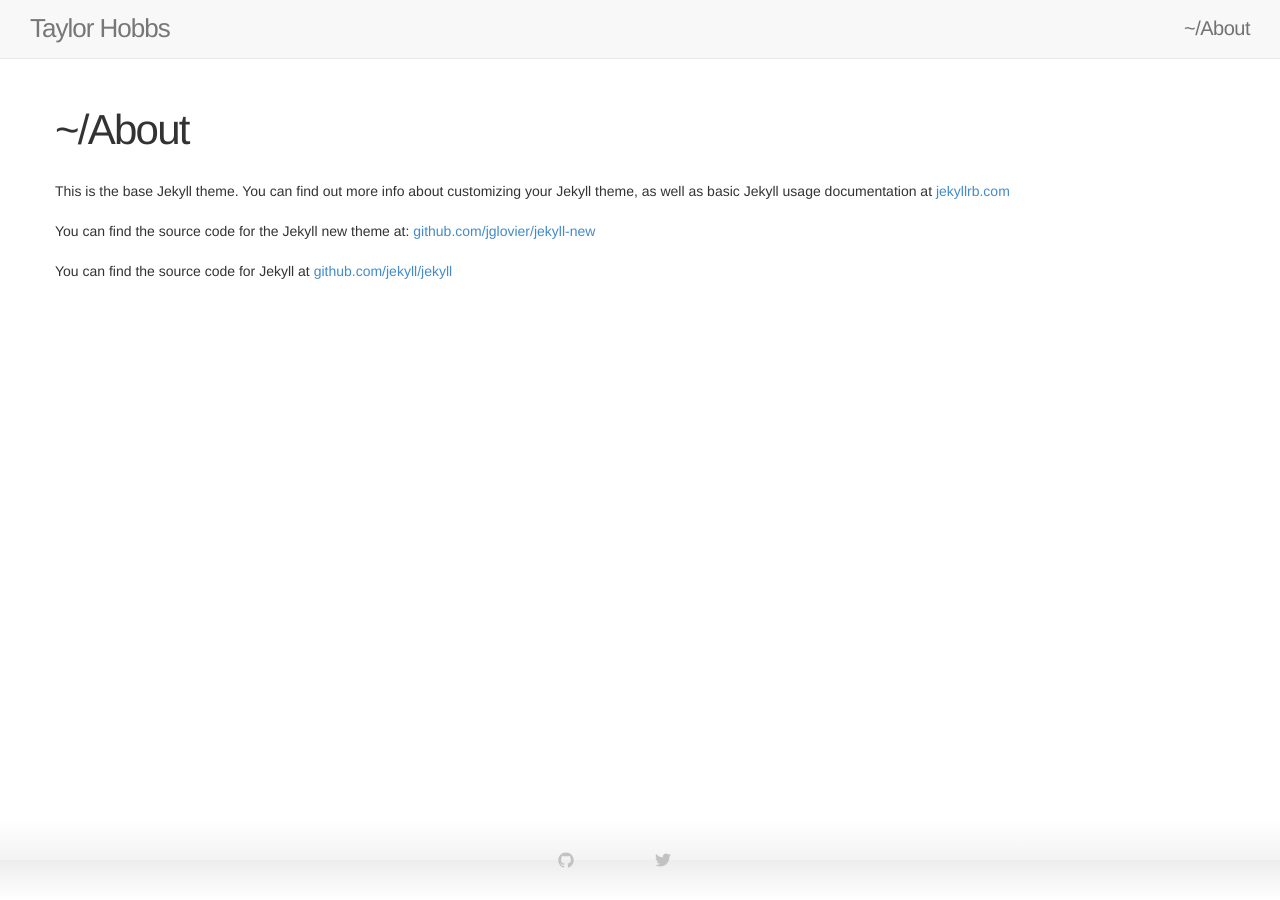
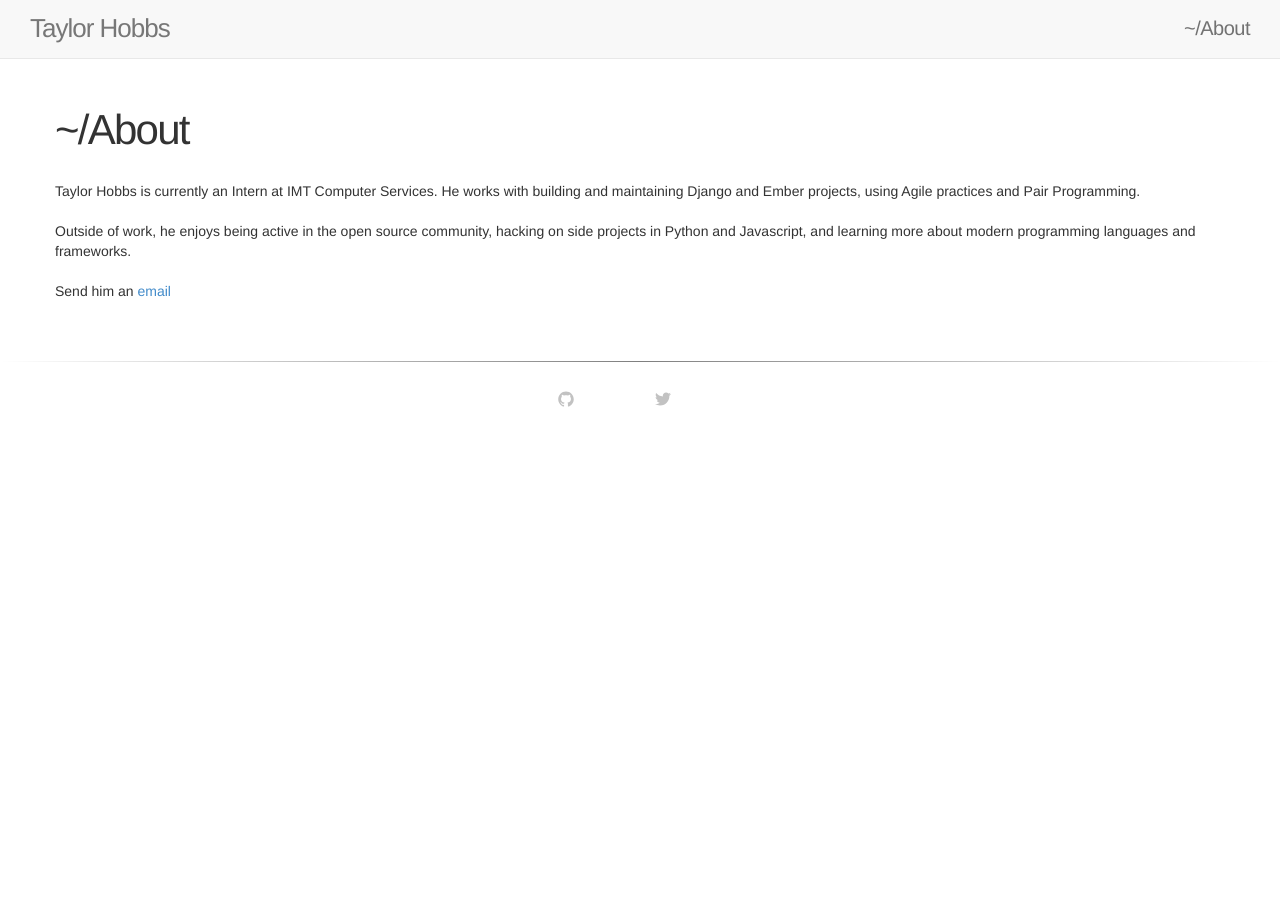
Before and after one commit to TayHobbs/TayHobbs.github.io, a Jekyll site: the page built from about.md, in a window 1280 px wide. Built offline with Jekyll 4.4.1, drawn with Linux system fonts in a browser that asks for light colours; nearby versions of some CDN libraries; library files that are not in the unit come from our copies.

Commit message:
Fixed styling and updated about page

```diff
--- a/about.md
+++ b/about.md
@@ -4,8 +4,8 @@ title: ~/About
 permalink: /about/
 ---
 
-This is the base Jekyll theme. You can find out more info about customizing your Jekyll theme, as well as basic Jekyll usage documentation at [jekyllrb.com](http://jekyllrb.com/)
+Taylor Hobbs is currently an Intern at IMT Computer Services. He works with building and maintaining Django and Ember projects, using Agile practices and Pair Programming.
 
-You can find the source code for the Jekyll new theme at: [github.com/jglovier/jekyll-new](https://github.com/jglovier/jekyll-new)
+Outside of work, he enjoys being active in the open source community, hacking on side projects in Python and Javascript, and learning more about modern programming languages and frameworks.
 
-You can find the source code for Jekyll at [github.com/jekyll/jekyll](https://github.com/jekyll/jekyll)
+Send him an <a href='mailto:hobbstay@gmail.com'>email</a>
--- a/css/main.css
+++ b/css/main.css
@@ -79,8 +79,6 @@ a:visited { color: #205caa; }
   bottom: 0;
   left: 0;
   right: 0;
-  position: absolute;
-  padding: 30px 0;
   color: #ededed;
 }
 
@@ -132,18 +130,16 @@ a:visited { color: #205caa; }
   width: 16px;
   height: 16px;
   position: relative;
-  top: 3px;
+  top: 30px;
 }
 
 .footer-gradiant {
-background: #ffffff; /* Old browsers */
-background: -moz-linear-gradient(top,  #ffffff 0%, #f3f3f3 50%, #ededed 51%, #ffffff 100%); /* FF3.6+ */
-background: -webkit-gradient(linear, left top, left bottom, color-stop(0%,#ffffff), color-stop(50%,#f3f3f3), color-stop(51%,#ededed), color-stop(100%,#ffffff)); /* Chrome,Safari4+ */
-background: -webkit-linear-gradient(top,  #ffffff 0%,#f3f3f3 50%,#ededed 51%,#ffffff 100%); /* Chrome10+,Safari5.1+ */
-background: -o-linear-gradient(top,  #ffffff 0%,#f3f3f3 50%,#ededed 51%,#ffffff 100%); /* Opera 11.10+ */
-background: -ms-linear-gradient(top,  #ffffff 0%,#f3f3f3 50%,#ededed 51%,#ffffff 100%); /* IE10+ */
-background: linear-gradient(to bottom,  #ffffff 0%,#f3f3f3 50%,#ededed 51%,#ffffff 100%); /* W3C */
-filter: progid:DXImageTransform.Microsoft.gradient( startColorstr='#ffffff', endColorstr='#ffffff',GradientType=0 ); /* IE6-9 */
+    border: 0;
+    height: 1px;
+    background-image: -webkit-linear-gradient(left, rgba(0,0,0,0), rgba(0,0,0,0.50), rgba(0,0,0,0));
+    background-image:    -moz-linear-gradient(left, rgba(0,0,0,0), rgba(0,0,0,0.50), rgba(0,0,0,0));
+    background-image:     -ms-linear-gradient(left, rgba(0,0,0,0), rgba(0,0,0,0.50), rgba(0,0,0,0));
+    background-image:      -o-linear-gradient(left, rgba(0,0,0,0), rgba(0,0,0,0.50), rgba(0,0,0,0));
 }
 
 
```
Also changed, not shown: bower.json (added, +7 -0 lines), package.json (added, +14 -0 lines), _layouts/page.html (line endings or trailing spaces), js/bootstrap.min.js (deleted), 12 other files.
